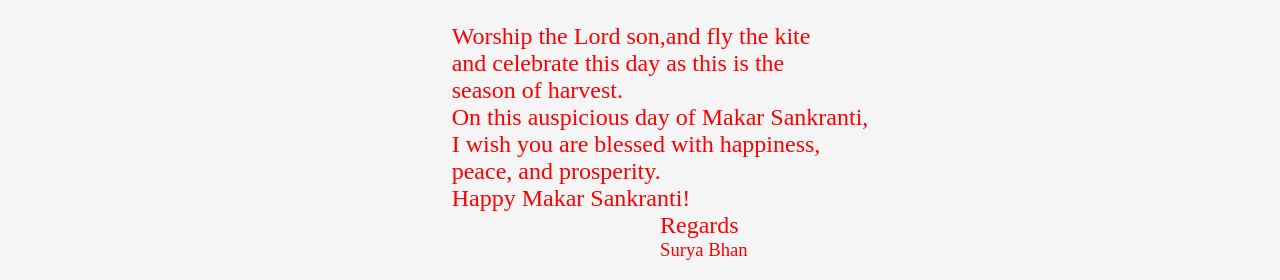
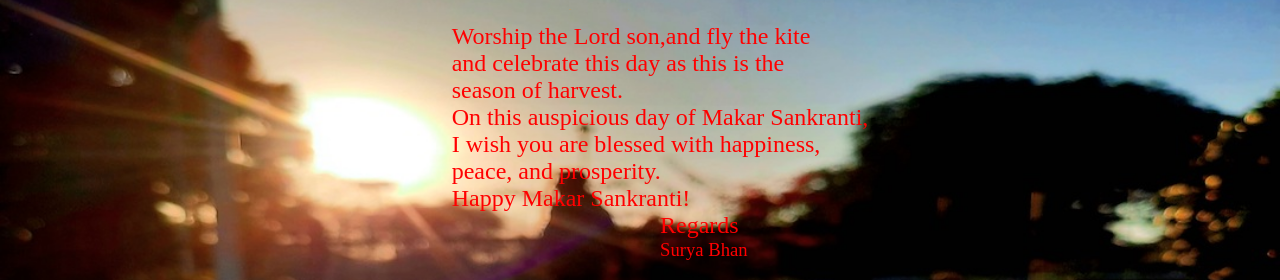
Before and after one commit to Surya-552/New_task, a plain HTML site: page page2.html in a window 1280 px wide. Shown: the part 111-391 px from the top of the page. Drawn offline with Linux system fonts and the light colour scheme; the site is published under a folder, as on GitHub Pages, so addresses that start at the root find nothing.

Commit message:
Update page2.html

```diff
--- a/page2.html
+++ b/page2.html
@@ -9,7 +9,7 @@
         :root{
     background-color: whitesmoke;
     font-size: 65%;
-    background-image: url("/20230210_165318.jpg");
+    background-image: url("20230210_165318.jpg");
    background-repeat: no-repeat;
    background-size: cover;
 }
```
